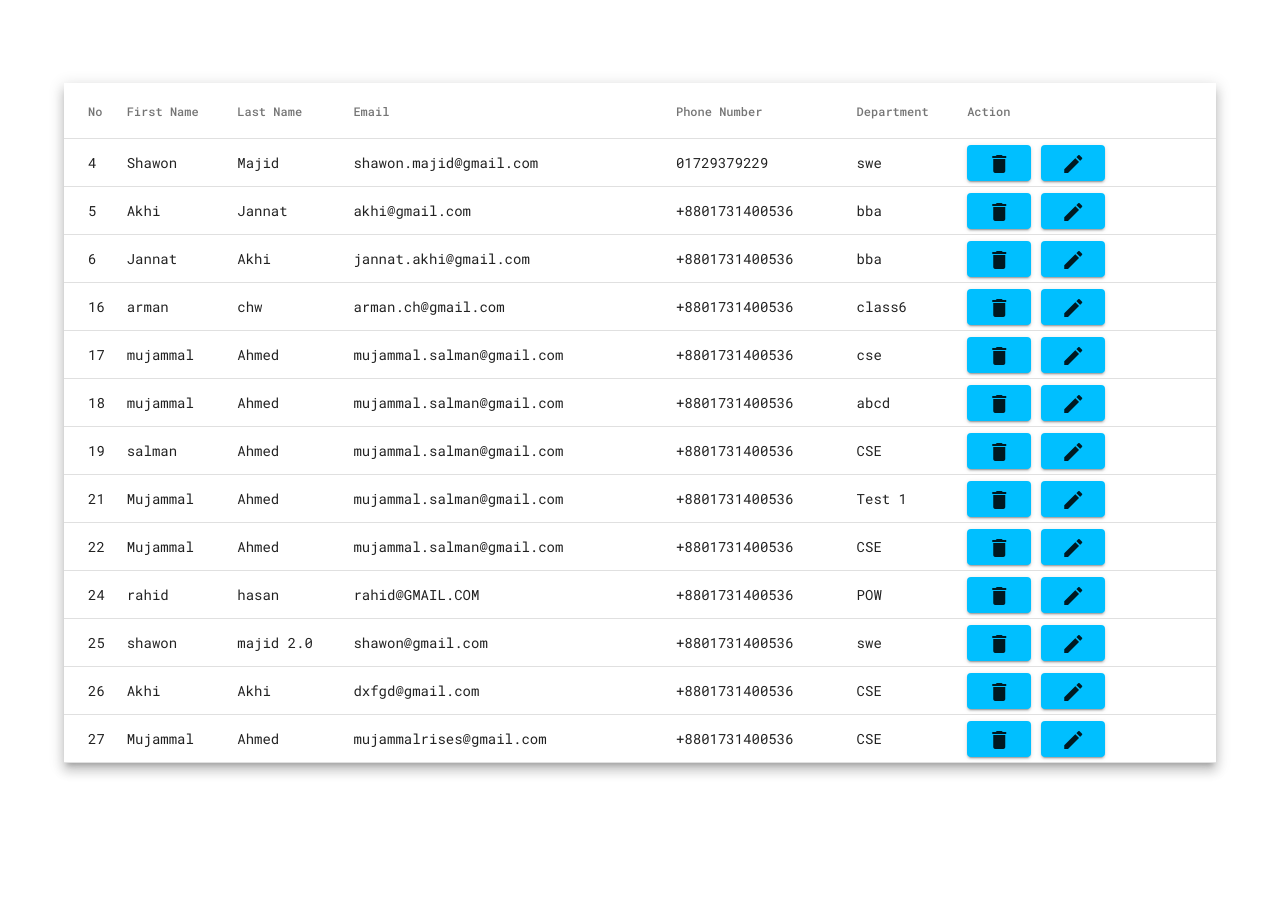
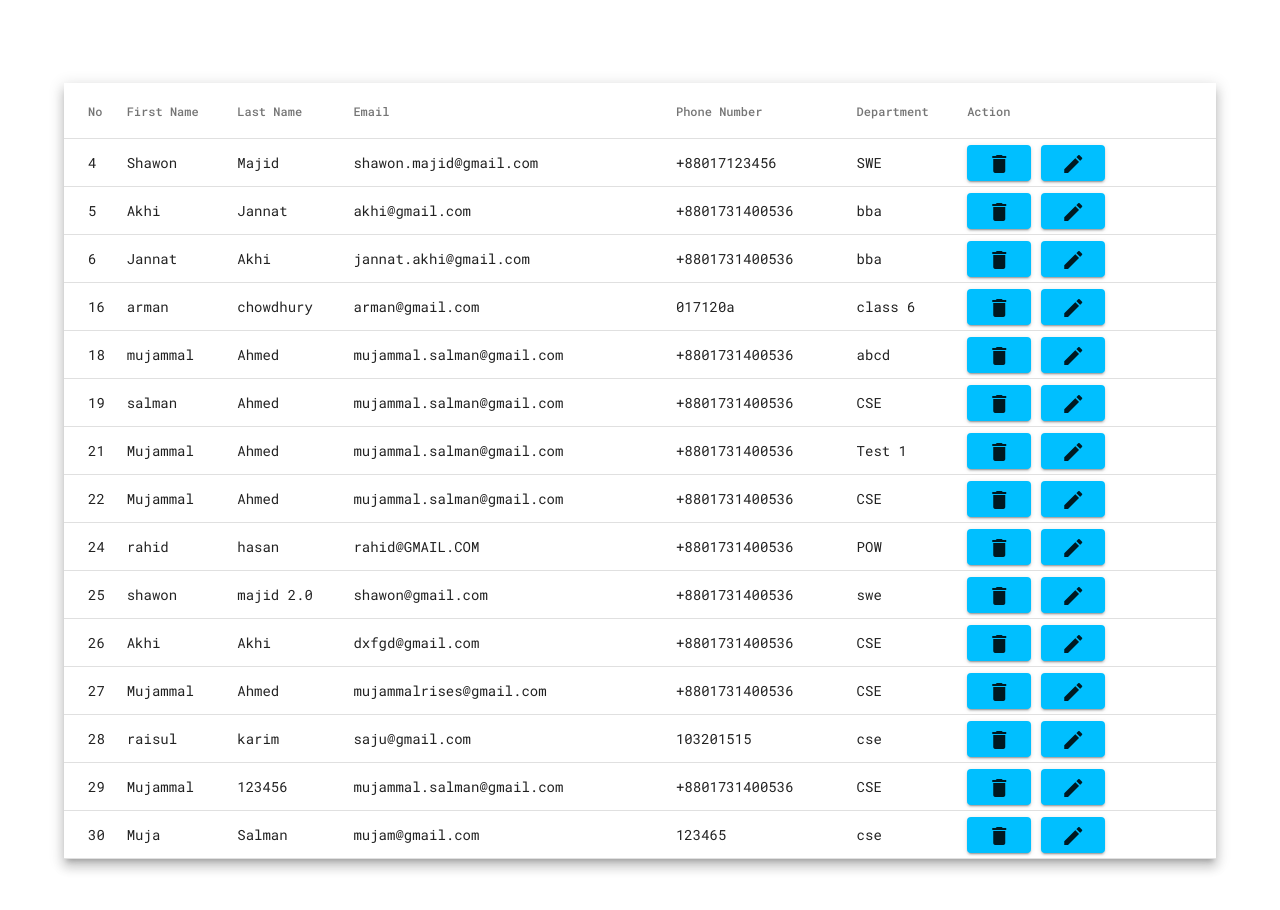
Before and after one commit to dkn1ght23/angularCrud, an Angular app: page / in a window 1280 px wide. Shown: the part 220-1130 px from the top of the page. Before the commit the page ends 1047 px from the top, so only its background shows below. Built offline with nearby package versions, Linux system fonts and the light colour scheme; data requests are answered from the project's data file.

Commit message:
update student

```diff
--- a/db.json
+++ b/db.json
@@ -5,8 +5,8 @@
       "firstName": "Shawon",
       "lastName": "Majid",
       "email": "shawon.majid@gmail.com",
-      "phoneNumber": "01729379229",
-      "department": "swe"
+      "phoneNumber": "+88017123456",
+      "department": "SWE"
     },
     {
       "id": 5,
@@ -27,18 +27,10 @@
     {
       "id": 16,
       "firstName": "arman",
-      "lastName": "chw",
-      "email": "arman.ch@gmail.com",
-      "phoneNumber": "+8801731400536",
-      "department": "class6"
-    },
-    {
-      "id": 17,
-      "firstName": "mujammal",
-      "lastName": "Ahmed",
-      "email": "mujammal.salman@gmail.com",
-      "phoneNumber": "+8801731400536",
-      "department": "cse"
+      "lastName": "chowdhury",
+      "email": "arman@gmail.com",
+      "phoneNumber": "017120a",
+      "department": "class 6"
     },
     {
       "id": 18,
@@ -103,6 +95,30 @@
       "email": "mujammalrises@gmail.com",
       "phoneNumber": "+8801731400536",
       "department": "CSE"
+    },
+    {
+      "id": 28,
+      "firstName": "raisul ",
+      "lastName": "karim",
+      "email": "saju@gmail.com",
+      "phoneNumber": "103201515",
+      "department": "cse"
+    },
+    {
+      "id": 29,
+      "firstName": "Mujammal",
+      "lastName": "123456",
+      "email": "mujammal.salman@gmail.com",
+      "phoneNumber": "+8801731400536",
+      "department": "CSE"
+    },
+    {
+      "id": 30,
+      "firstName": "Muja",
+      "lastName": "Salman",
+      "email": "mujam@gmail.com",
+      "phoneNumber": "123465",
+      "department": "cse"
     }
   ],
   "comments": [],
--- a/src/app/root-brower/app-core/shareable.service.ts
+++ b/src/app/root-brower/app-core/shareable.service.ts
@@ -6,19 +6,18 @@ import { Observable , Subject} from "rxjs";
 })
 export class ShareableService {
 
-  private rowValueSource = new Subject<any>();
-  rowValue$ = this.rowValueSource.asObservable();
-  dialogValue$ = this.rowValueSource.asObservable();
+  public subjectSource = new Subject<any>();
+  public subjectSourceTwo = new Subject<any>();
 
-  constructor() { }
-
-  sendValue(row: any){
-    //console.log(row);
-    this.rowValueSource.next(row);
+  //serial id from edit button
+  rowValue(row: any){
+    this.subjectSource.next(row);
   }
 
-  sendDialog(dialog: any){
-    this.rowValueSource.next(dialog);
+  //dialog form
+  dialogValue(value: any){
+    this.subjectSourceTwo.next(value)
   }
 
+
 }
--- a/src/app/root-brower/components/root-dialog/root-dialog.component.ts
+++ b/src/app/root-brower/components/root-dialog/root-dialog.component.ts
@@ -12,6 +12,9 @@ import {ShareableService} from "../../app-core/shareable.service";
 export class RootDialogComponent implements OnInit {
 
   rowID !: any;
+  get !: any;
+  showAdd !: boolean;
+  showUpdate !: boolean;
 
   studentModelObj: studentModel = new studentModel();
 
@@ -26,10 +29,13 @@ export class RootDialogComponent implements OnInit {
   constructor(private api: ApiService,
               private shareService: ShareableService) {
 
-    this.shareService.rowValue$.subscribe(res => {
-      this.rowID = res;
+
+    this.shareService.subjectSource.subscribe(res => {
+      this.rowID =res;
+      console.log(this.rowID);
     })
-    this.shareService.sendDialog(this.dialogForm);
+
+    this.shareService.dialogValue(this.dialogForm);
   }
 
 
@@ -39,6 +45,7 @@ export class RootDialogComponent implements OnInit {
 
 
   setData(){
+    //console.log(this.dialogForm.value)
     this.studentModelObj.firstName = this.dialogForm.value.FirstName;
     this.studentModelObj.lastName = this.dialogForm.value.LastName;
     this.studentModelObj.email = this.dialogForm.value.Email;
@@ -50,8 +57,7 @@ export class RootDialogComponent implements OnInit {
 
     this.setData()
     this.api.postStudent(this.studentModelObj).subscribe(res => {
-      console.log(res);
-      console.log(res);
+      //console.log(res);
       let ref = document.getElementById('cancel');
       ref?.click();
       this.dialogForm.reset();
--- a/src/app/root-brower/components/root-landing/root-landing.component.ts
+++ b/src/app/root-brower/components/root-landing/root-landing.component.ts
@@ -23,18 +23,16 @@ interface Student {
 
 export class RootLandingComponent implements OnInit {
 
-
   dialogForm !: any;
 
   constructor(public dialog: MatDialog,
               private api: ApiService,
               private shareService: ShareableService) {
 
-    this.shareService.dialogValue$.subscribe(res => {
+    this.shareService.subjectSourceTwo.subscribe(res => {
       this.dialogForm = res;
-      console.log(this.dialogForm)
+      //console.log(this.dialogForm);
     })
-
   }
 
   ngOnInit(): void {
@@ -73,7 +71,13 @@ export class RootLandingComponent implements OnInit {
   onEdit(row: any){
     this.loadingId = row.id
     //console.log(this.loadingId)
-    this.shareService.sendValue(this.loadingId);
+    this.shareService.rowValue(this.loadingId);
+
+    this.dialogForm.controls.FirstName.setValue(row.firstName);
+    this.dialogForm.controls.LastName.setValue(row.lastName);
+    this.dialogForm.controls.Email.setValue(row.email);
+    this.dialogForm.controls.PhoneNumber.setValue(row.phoneNumber);
+    this.dialogForm.controls.DepartmentName.setValue(row.department);
   }
 
 }
```
